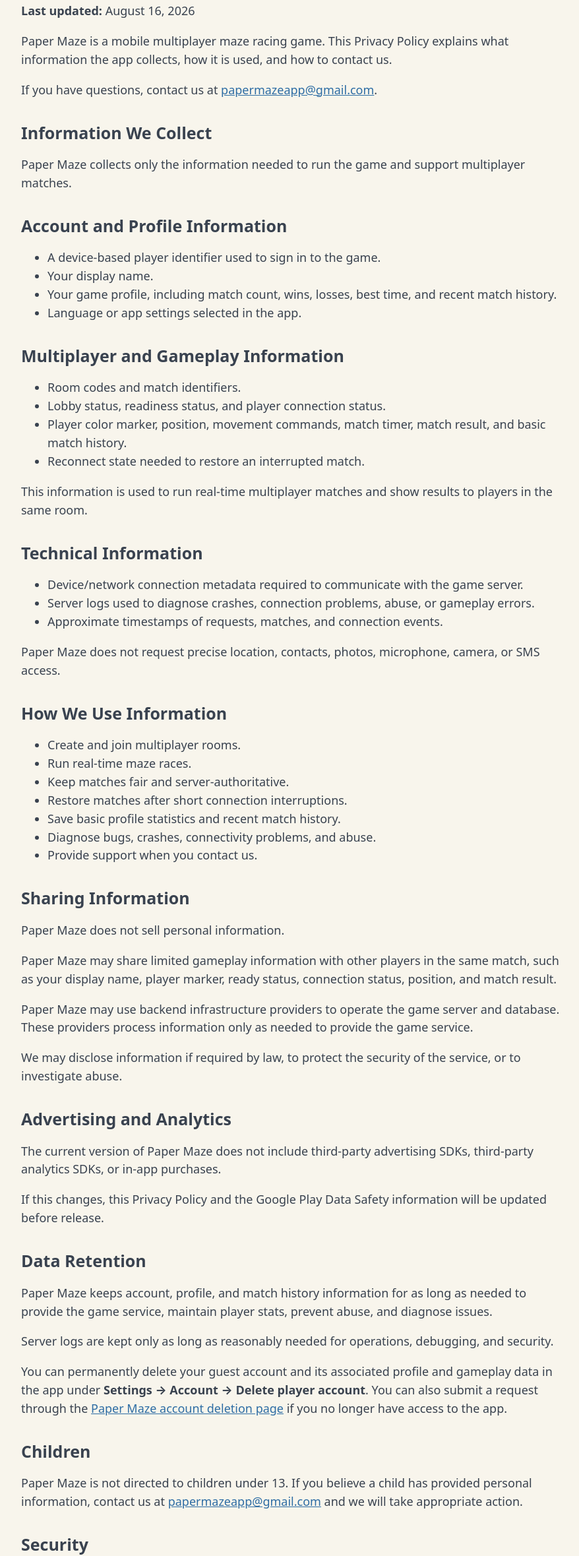
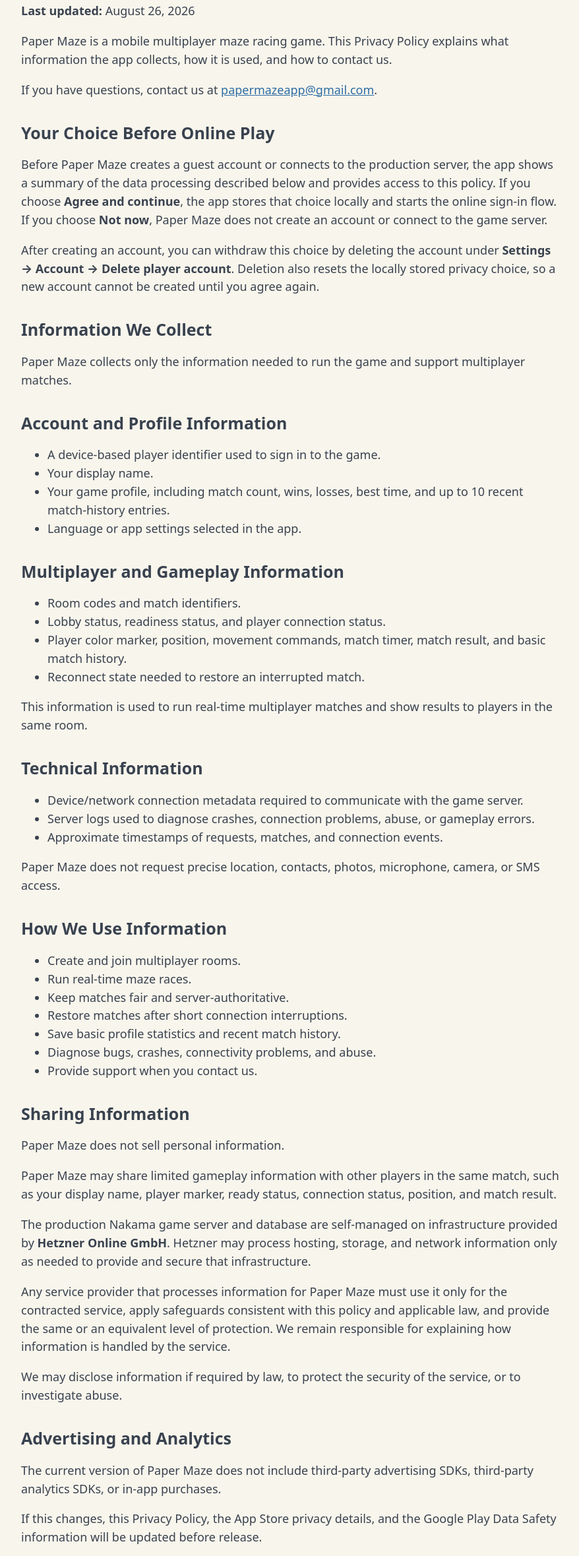
Before and after one commit to BogdanGolub/paper-maze-pages, a plain HTML site: page legal/privacy-policy.html in a window 1280 px wide. Shown: the part 109-2468 px from the top of the page at 66% size, without its empty margins (198-1076 px from the left). Drawn offline with Linux system fonts and the light colour scheme.

Commit message:
change policy

```diff
--- a/legal/privacy-policy.html
+++ b/legal/privacy-policy.html
@@ -35,9 +35,13 @@
 <body>
 <main>
   <h1>Privacy Policy for Paper Maze</h1>
-  <p><strong>Last updated:</strong> August 16, 2026</p>
+  <p><strong>Last updated:</strong> August 26, 2026</p>
   <p>Paper Maze is a mobile multiplayer maze racing game. This Privacy Policy explains what information the app collects, how it is used, and how to contact us.</p>
   <p>If you have questions, contact us at <a href="mailto:papermazeapp@gmail.com">papermazeapp@gmail.com</a>.</p>
+
+  <h2>Your Choice Before Online Play</h2>
+  <p>Before Paper Maze creates a guest account or connects to the production server, the app shows a summary of the data processing described below and provides access to this policy. If you choose <strong>Agree and continue</strong>, the app stores that choice locally and starts the online sign-in flow. If you choose <strong>Not now</strong>, Paper Maze does not create an account or connect to the game server.</p>
+  <p>After creating an account, you can withdraw this choice by deleting the account under <strong>Settings → Account → Delete player account</strong>. Deletion also resets the locally stored privacy choice, so a new account cannot be created until you agree again.</p>
 
   <h2>Information We Collect</h2>
   <p>Paper Maze collects only the information needed to run the game and support multiplayer matches.</p>
@@ -46,7 +50,7 @@
   <ul>
     <li>A device-based player identifier used to sign in to the game.</li>
     <li>Your display name.</li>
-    <li>Your game profile, including match count, wins, losses, best time, and recent match history.</li>
+    <li>Your game profile, including match count, wins, losses, best time, and up to 10 recent match-history entries.</li>
     <li>Language or app settings selected in the app.</li>
   </ul>
 
@@ -81,16 +85,17 @@
   <h2>Sharing Information</h2>
   <p>Paper Maze does not sell personal information.</p>
   <p>Paper Maze may share limited gameplay information with other players in the same match, such as your display name, player marker, ready status, connection status, position, and match result.</p>
-  <p>Paper Maze may use backend infrastructure providers to operate the game server and database. These providers process information only as needed to provide the game service.</p>
+  <p>The production Nakama game server and database are self-managed on infrastructure provided by <strong>Hetzner Online GmbH</strong>. Hetzner may process hosting, storage, and network information only as needed to provide and secure that infrastructure.</p>
+  <p>Any service provider that processes information for Paper Maze must use it only for the contracted service, apply safeguards consistent with this policy and applicable law, and provide the same or an equivalent level of protection. We remain responsible for explaining how information is handled by the service.</p>
   <p>We may disclose information if required by law, to protect the security of the service, or to investigate abuse.</p>
 
   <h2>Advertising and Analytics</h2>
   <p>The current version of Paper Maze does not include third-party advertising SDKs, third-party analytics SDKs, or in-app purchases.</p>
-  <p>If this changes, this Privacy Policy and the Google Play Data Safety information will be updated before release.</p>
+  <p>If this changes, this Privacy Policy, the App Store privacy details, and the Google Play Data Safety information will be updated before release.</p>
 
   <h2>Data Retention</h2>
-  <p>Paper Maze keeps account, profile, and match history information for as long as needed to provide the game service, maintain player stats, prevent abuse, and diagnose issues.</p>
-  <p>Server logs are kept only as long as reasonably needed for operations, debugging, and security.</p>
+  <p>Paper Maze keeps your guest account and profile until you delete them. Saved match history is limited to the 10 most recent entries; older entries are replaced as new matches finish. Active match state is held while a match is running and is discarded when the match ends or the server cleans it up.</p>
+  <p>Operational server logs rotate within bounded storage limits, so their exact retention period varies with server activity. Records isolated for a specific reliability, security, or abuse incident may be kept until that incident is resolved, or longer when required by law.</p>
   <p>You can permanently delete your guest account and its associated profile and gameplay data in the app under <strong>Settings → Account → Delete player account</strong>. You can also submit a request through the <a href="../delete-account.html">Paper Maze account deletion page</a> if you no longer have access to the app.</p>
 
   <h2>Children</h2>
```
Also changed, not shown: 1 other file.
